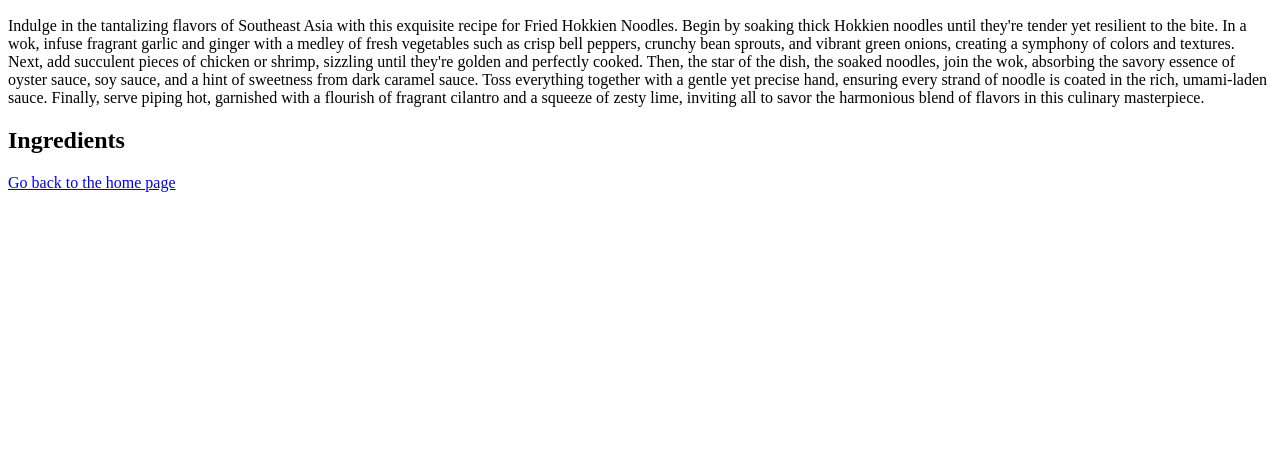
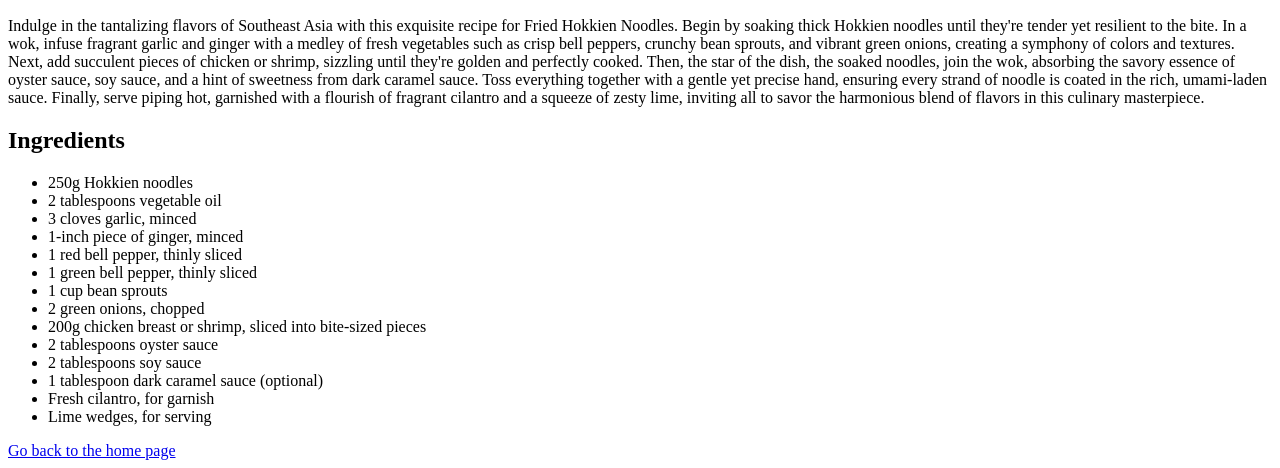
Before and after one commit to OGMui/odin-recipes, a plain HTML site: page recipes/fried-hokkien-noodles.html in a window 1280 px wide. Shown: the part 634-1102 px from the top of the page. Before the commit the page ends 834 px from the top, so only its background shows below. Drawn offline with Linux system fonts and the light colour scheme.

Commit message:
Add hokkien-noodles ingredients list

```diff
--- a/recipes/fried-hokkien-noodles.html
+++ b/recipes/fried-hokkien-noodles.html
@@ -21,6 +21,24 @@
     <h2>Ingredients</h2>
 
     <!-- unordered list of the ingredients needed for the recipe -->
+    <ul>
+        <li>250g Hokkien noodles</li>
+        <li>2 tablespoons vegetable oil</li>
+        <li>3 cloves garlic, minced</li>
+        <li>1-inch piece of ginger, minced</li>
+        <li>1 red bell pepper, thinly sliced</li>
+        <li>1 green bell pepper, thinly sliced</li>
+        <li>1 cup bean sprouts</li>
+        <li>2 green onions, chopped</li>
+        <li>200g chicken breast or shrimp, sliced into bite-sized pieces</li>
+        <li>2 tablespoons oyster sauce</li>
+        <li>2 tablespoons soy sauce</li>
+        <li>1 tablespoon dark caramel sauce (optional)</li>
+        <li>Fresh cilantro, for garnish</li>
+        <li>Lime wedges, for serving</li>
+
+
+    </ul>
 
     <!-- "Steps" heading -->
 
```
